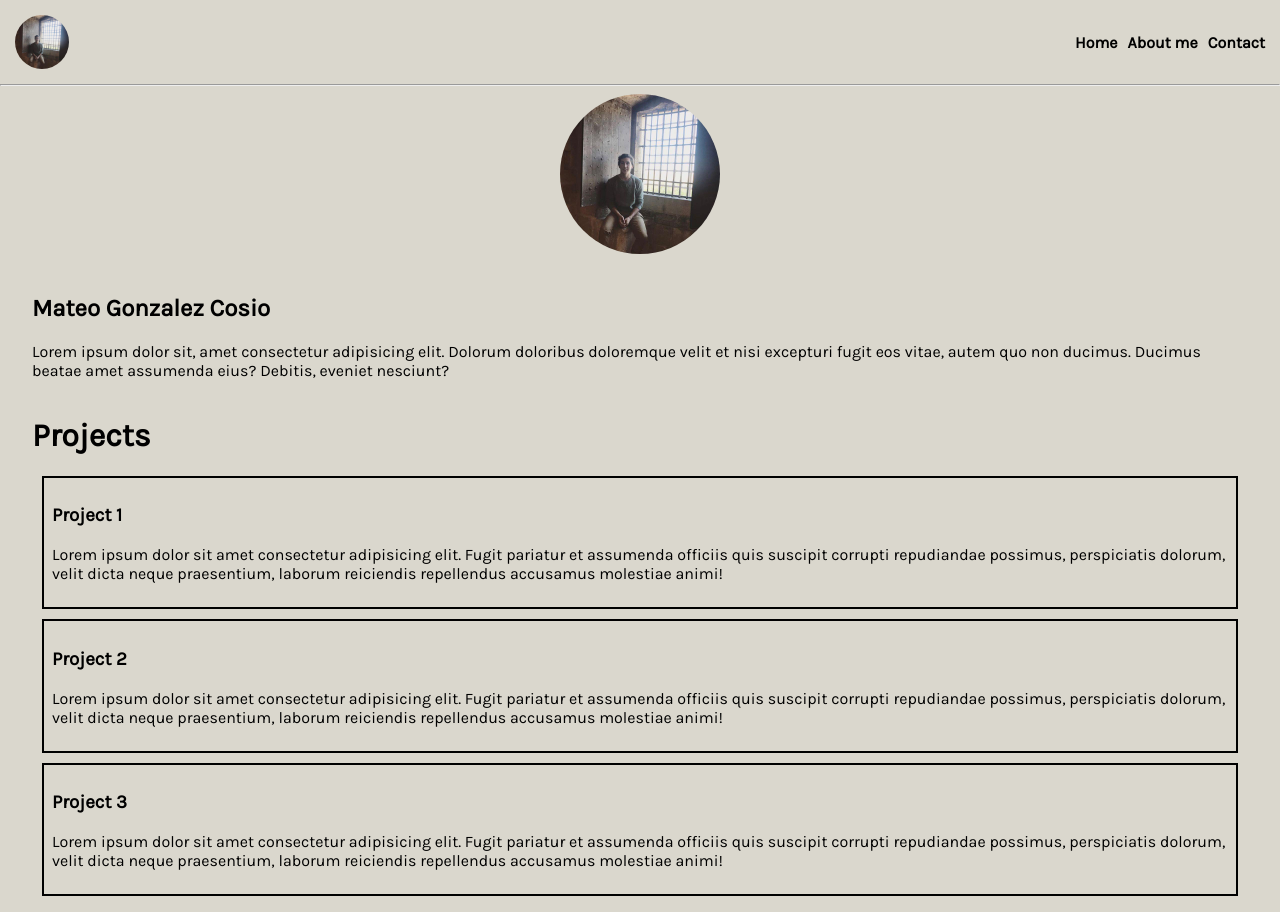
After one commit to mateoglzc/Portfolio, a Python web app: template MattPortafolio/Templates/index.html in a window 1280 px wide. The commit adds this page. Run offline with Jinja, Linux system fonts and the light colour scheme; the template is opened without the code that fills it, so the values that code supplies are empty.

Commit message:
Basic Working Structure

```diff
--- a/CSS/style.css
+++ b/MattPortafolio/Static/CSS/base.css
@@ -68,14 +68,17 @@ li{
     margin: 5px;
 }
 
+
 @media screen and (max-width: 768px) {
 
     nav{
         position: absolute;
         right: 0px;
-        top: 11vh;
+        top: 75px;
         height: 89vh;
         width: 100%;
+        display: none;
+        background-color: #dad7cd;
     }
 
     nav ul{
@@ -94,6 +97,6 @@ li{
     }
 
     .nav-active{
-        display: none;
+        display: block;
     }
 }
--- /dev/null
+++ b/MattPortafolio/Static/CSS/index.css
@@ -0,0 +1,26 @@
+
+.presentation{
+    display: flex;
+    flex-direction: column;
+    align-items: center;
+    justify-content: center;
+}
+
+.main_picture img{
+    width: 10em;
+    height: 10em;
+}
+
+.main_text{
+    margin: 1em 2em 0 2em;
+}
+
+.projects{
+    margin: 0 2em 1em 2em;
+}
+
+.card{
+    border: 2px solid black;
+    padding: 0.5em;
+    margin: 10px;
+}
--- a/JS/main.js
+++ b/MattPortafolio/Static/JS/main.js
@@ -4,11 +4,8 @@ const navSlide = () => {
     const burger = document.getElementsByClassName("burger").item(0);
     const nav = document.getElementsByClassName("nav").item(0);
 
-    console.log(burger);
-
     burger.addEventListener('click', () => {
         nav.classList.toggle('nav-active');
-        console.log("matt");
     })
 
 }
--- a/HTML/index.html
+++ b/MattPortafolio/Templates/base.html
@@ -5,8 +5,8 @@
     <meta charset="UTF-8">
     <meta http-equiv="X-UA-Compatible" content="IE=edge">
     <meta name="viewport" content="width=device-width, initial-scale=1.0">
-    <link rel="stylesheet" href="../CSS/style.css">
-    <title>Matt's Portofolio</title>
+    <link rel="stylesheet" type="text/css" href="{{ url_for('static' , filename='css/base.css') }}">
+    {% block head %}{% endblock %}
 </head>
 
 <body>
@@ -16,7 +16,7 @@
         <div class="nameAvatar">
 
             <!-- My image -->
-            <img src="/Images/Perfil.jpeg" alt="" class="round">
+            <img src="{{ url_for('static' , filename='Images/Perfil.jpeg') }}" alt="" class="round">
 
         </div>
 
@@ -41,7 +41,9 @@
 
     <hr>
 
-    <script src="/JS/main.js"></script>
+    {% block body %} {% endblock %}
+    {% block script %} {% endblock %}
+
 
 </body>
 
--- /dev/null
+++ b/MattPortafolio/Templates/index.html
@@ -0,0 +1,64 @@
+{% extends 'base.html' %}
+
+{% block head %}
+<title>Home</title>
+<link rel="stylesheet" type="text/css" href="{{ url_for('static' , filename='css/index.css') }}">
+{% endblock %}
+
+{% block body %}
+
+<main>
+
+    <div class="presentation">
+        <div class="main_picture">
+            <img src="{{ url_for('static' , filename='Images/Perfil.jpeg') }}" alt="" class="round">
+        </div>
+
+        <div class="main_text">
+            <h2>Mateo Gonzalez Cosio</h2>
+            <p>Lorem ipsum dolor sit, amet consectetur adipisicing elit. Dolorum doloribus doloremque velit et nisi
+                excepturi fugit eos vitae, autem quo non ducimus. Ducimus beatae amet assumenda eius? Debitis, eveniet
+                nesciunt?</p>
+        </div>
+    </div>
+
+    <!-- Projects -->
+    <div class="projects">
+        <h1>Projects</h1>
+
+        <div class="card">
+            <h3>Project 1</h3>
+            <p>Lorem ipsum dolor sit amet consectetur adipisicing elit. Fugit pariatur et assumenda officiis quis
+                suscipit corrupti repudiandae possimus, perspiciatis dolorum, velit dicta neque praesentium, laborum
+                reiciendis repellendus accusamus molestiae animi!</p>
+        </div>
+
+        <div class="card">
+            <h3>Project 2</h3>
+            <p>Lorem ipsum dolor sit amet consectetur adipisicing elit. Fugit pariatur et assumenda officiis quis
+                suscipit corrupti repudiandae possimus, perspiciatis dolorum, velit dicta neque praesentium, laborum
+                reiciendis repellendus accusamus molestiae animi!</p>
+        </div>
+
+        <div class="card">
+            <h3>Project 3</h3>
+            <p>Lorem ipsum dolor sit amet consectetur adipisicing elit. Fugit pariatur et assumenda officiis quis
+                suscipit corrupti repudiandae possimus, perspiciatis dolorum, velit dicta neque praesentium, laborum
+                reiciendis repellendus accusamus molestiae animi!</p>
+        </div>
+
+    </div>
+
+    <!-- Things I like / Interests -->
+
+
+</main>
+
+
+{% endblock %}
+
+{% block script %}
+
+<script src="{{ url_for('static' , filename='JS/main.js') }}"></script>
+
+{% endblock %}
--- /dev/null
+++ b/MattPortafolio/config.py
@@ -0,0 +1,5 @@
+from MattPortafolio import secret
+
+class Config():
+
+    SECRET_KEY = secret.SECRET_KEY
--- /dev/null
+++ b/run.py
@@ -0,0 +1,6 @@
+from MattPortafolio import CreateApp
+
+app = CreateApp()
+
+if __name__ == "__main__":
+    app.run(debug=True)
```
Also changed, not shown: MattPortafolio/Main/routes.py (added, +7 -0 lines), MattPortafolio/__init__.py (added, +13 -0 lines), MattPortafolio/Errors/__init__.py (added), MattPortafolio/Errors/handles.py (added), MattPortafolio/Main/__init__.py (added), MattPortafolio/Static/Images/Perfil.jpeg (renamed from Images/Perfil.jpeg), MattPortafolio/Static/Images/default.jpg (renamed from Images/default.jpg), 1 other file.
